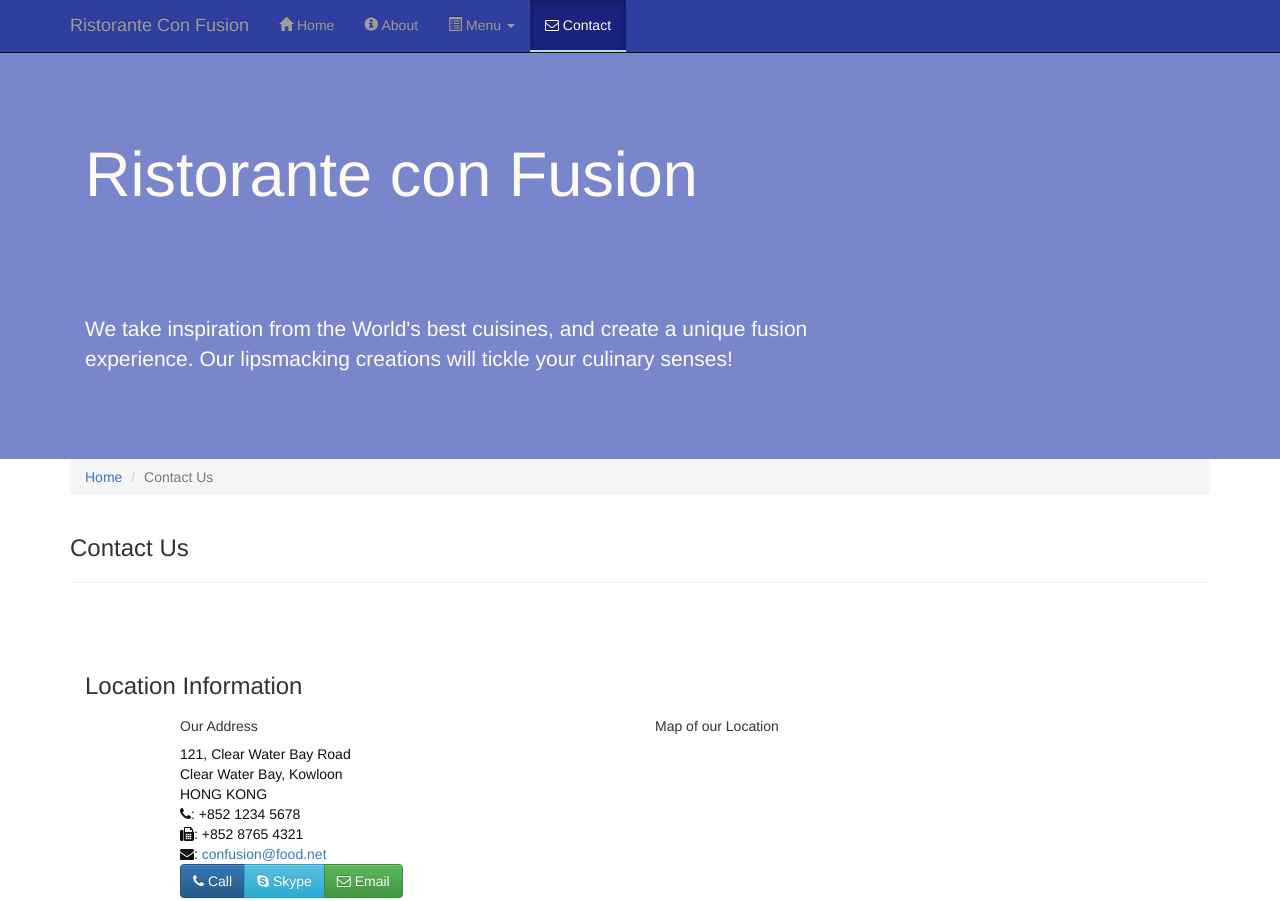
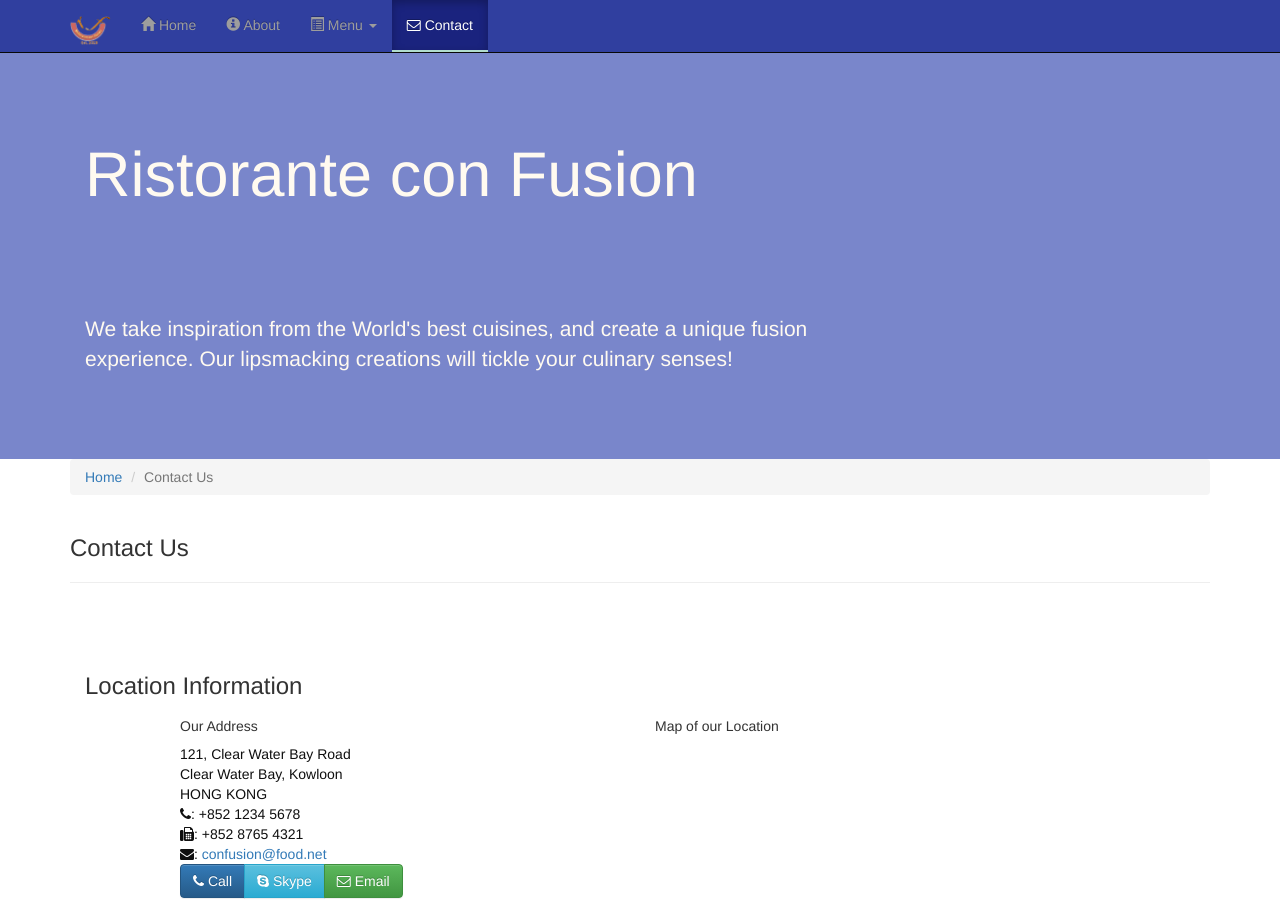
Before and after one commit to popsonebz/test-site, a plain HTML site: page contactus.html in a window 1280 px wide. Shown: the top 901 px of the page. Drawn offline with nearby package versions, Linux system fonts and the light colour scheme.

Commit message:
added logo to contact page

```diff
--- a/contactus.html
+++ b/contactus.html
@@ -34,7 +34,7 @@
                     <span class="icon-bar"></span>
                     <span class="icon-bar"></span>
                 </button>
-                <a class="navbar-brand" href="index.html">Ristorante Con Fusion</a>
+                <a class="navbar-brand" href="#"><img src="img/logo.png" height="30" width="41"></a>
             </div>
             <div id="navbar" class="navbar-collapse collapse">
                 <ul class="nav navbar-nav">
```
